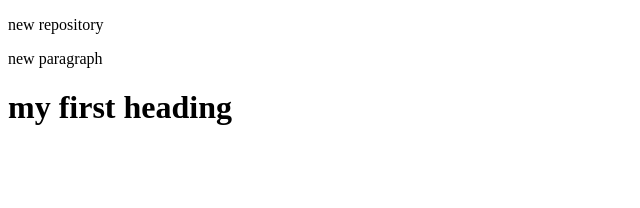
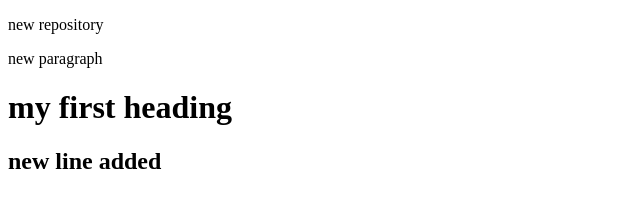
Before and after one commit to Abror-Fayiaz/1.first, a plain HTML site: page index.html in a window 1280 px wide. Shown: the whole page, without its empty margins (0-640 px from the left). Drawn offline with Linux system fonts and the light colour scheme.

Commit message:
a new line is added in the html file

```diff
--- a/index.html
+++ b/index.html
@@ -9,5 +9,6 @@
     <p>new repository</p>
     <p>new paragraph</p>
     <h1>my first heading</h1>
+    <h2>new line added</h2>
 </body>
 </html>
```
Also changed, not shown: 1 other file.
